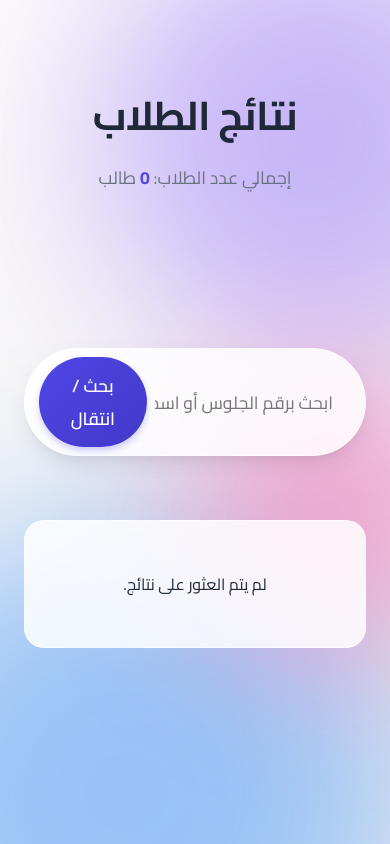
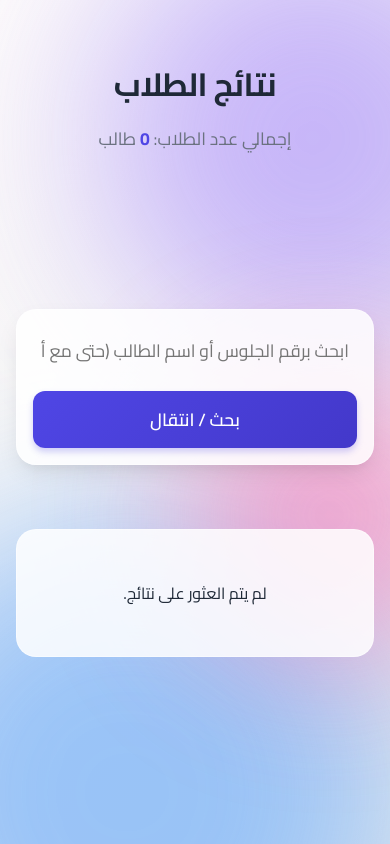
Before and after one commit to ahmedattiahamad-1/Highschoolresults, a Flask app: page / in a window 390 px wide. Run offline with Flask 3, Linux system fonts and the light colour scheme; data that the repository does not hold is empty; parts of the project's set-up code (start-up, migrations or seed data) failed here and were passed over; some libraries are stand-ins or nearby versions.

Commit message:
Enhance mobile responsiveness for all screens

```diff
--- a/static/style.css
+++ b/static/style.css
@@ -460,23 +460,77 @@ body {
 }
 
 @media (max-width: 640px) {
+    .container {
+        padding: 1.5rem 1rem;
+    }
+
+    .header h1 {
+        font-size: 2rem;
+    }
+
+    .logo {
+        font-size: 2.5rem;
+    }
+
+    .search-box {
+        flex-direction: column;
+        border-radius: 20px;
+        padding: 1rem;
+        gap: 1rem;
+    }
+
+    .search-box input {
+        width: 100%;
+        text-align: center;
+    }
+
+    .search-icon {
+        display: none;
+    }
+
+    .search-btn {
+        width: 100%;
+        border-radius: 12px;
+    }
+
     .student-card {
         grid-template-columns: 1fr;
+        padding: 1.5rem;
     }
 
     .stats-grid {
         grid-template-columns: 1fr;
+        gap: 0.75rem;
     }
 
     .rank-container {
         flex-direction: row;
         justify-content: space-between;
+        align-items: center;
         padding: 1rem;
         min-width: auto;
     }
 
     .rank-value {
-        font-size: 1.5rem;
+        font-size: 1.8rem;
         margin: 0;
     }
+
+    .pagination-section {
+        flex-wrap: wrap;
+        gap: 1rem;
+        padding: 1rem;
+        border-radius: 20px;
+    }
+
+    .page-btn {
+        flex: 1;
+        justify-content: center;
+    }
+
+    .page-info {
+        width: 100%;
+        text-align: center;
+        order: -1;
+    }
 }
```
